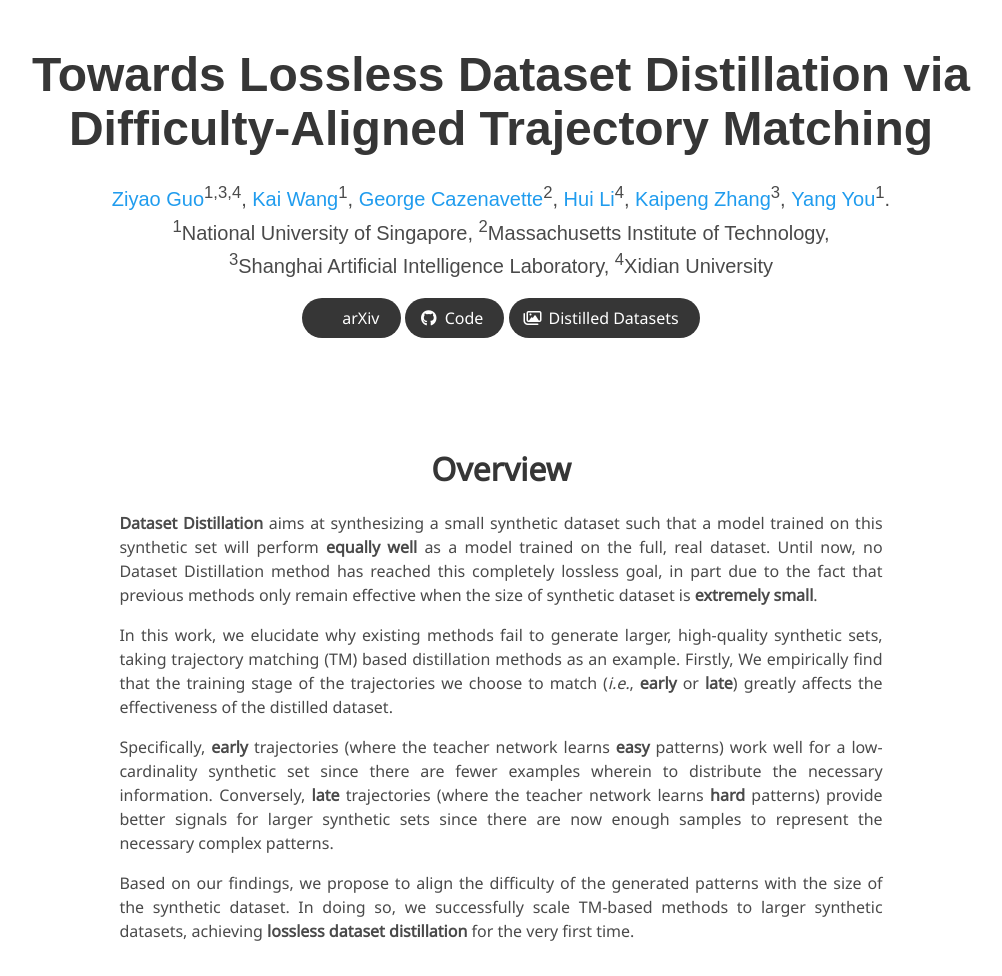
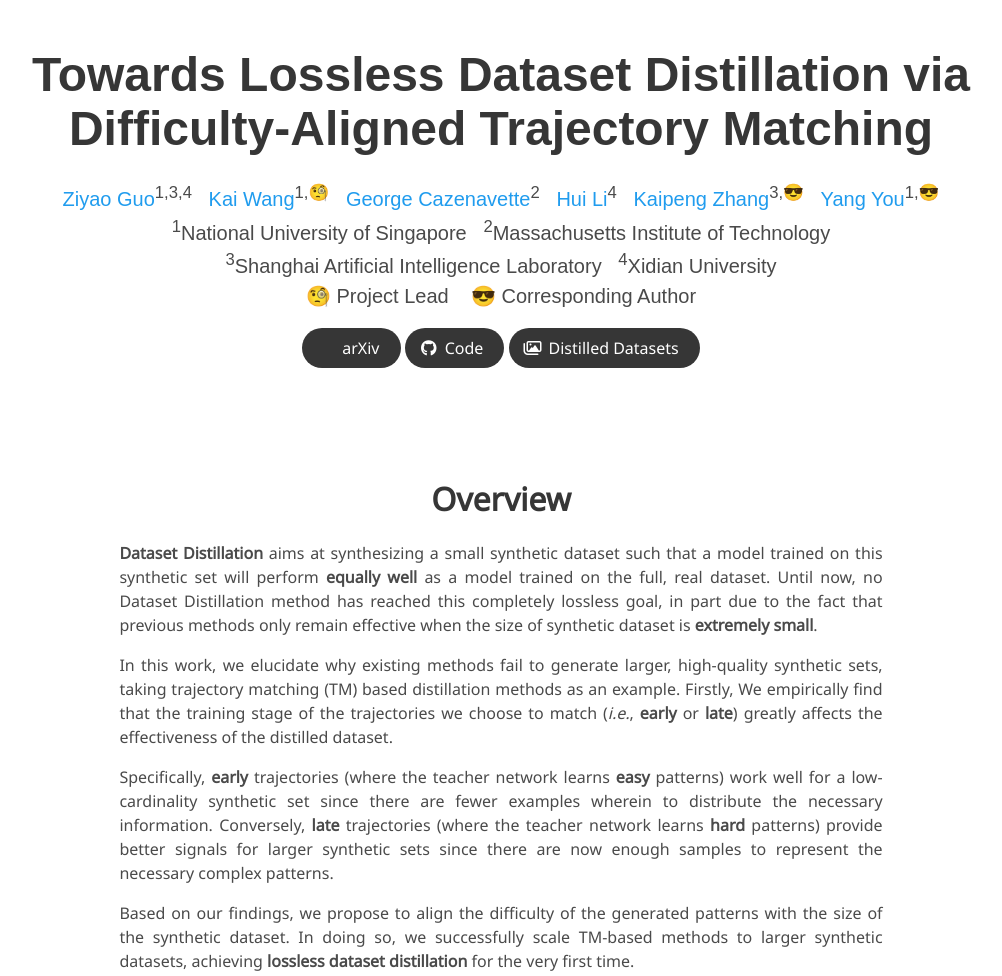
Before and after one commit to NUS-HPC-AI-Lab/DATM, a plain HTML site: page index.html in a window 1280 px wide. Shown: the top 976 px of the page, without its empty margins (139-1141 px from the left). Drawn offline with nearby package versions, Linux system fonts and the light colour scheme; some icons are missing; a web font is replaced by a local one.

Commit message:
Update index.html

```diff
--- a/index.html
+++ b/index.html
@@ -54,32 +54,36 @@
               Trajectory Matching</h1>
             <div class="is-size-5 publication-authors">
               <span class="author-block">
-                <a href="https://github.com/GzyAftermath">Ziyao Guo</a><sup>1,3,4</sup>, </span>
+                <a href="https://github.com/GzyAftermath">Ziyao Guo</a><sup>1,3,4</sup> </span>&nbsp;&nbsp;
               <span class="author-block">
-                <a href="https://kaiwang960112.github.io/">Kai Wang</a><sup>1</sup>, </span>
+                <a href="https://kaiwang960112.github.io/">Kai Wang</a><sup>1,🧐</sup> </span>&nbsp;&nbsp;
               <span class="author-block">
-                <a href="https://georgecazenavette.github.io/">George Cazenavette</a><sup>2</sup>,
+                <a href="https://georgecazenavette.github.io/">George Cazenavette</a><sup>2</sup>&nbsp;&nbsp;
               </span>
               <span class="author-block">
-                <a href="https://web.xidian.edu.cn/lihui/en/index.html">Hui Li</a><sup>4</sup>,
+                <a href="https://web.xidian.edu.cn/lihui/en/index.html">Hui Li</a><sup>4</sup>&nbsp;&nbsp;
               </span>
               <span class="author-block">
-                <a href="https://kpzhang93.github.io/">Kaipeng Zhang</a><sup>3</sup>,
+                <a href="https://kpzhang93.github.io/">Kaipeng Zhang</a><sup>3,😎</sup>&nbsp;&nbsp;
               </span>
               <span class="author-block">
-                <a href="https://www.comp.nus.edu.sg/~youy/">Yang You</a><sup>1</sup>.
+                <a href="https://www.comp.nus.edu.sg/~youy/">Yang You</a><sup>1,😎</sup>
               </span>
             </div>
 
             <div class="is-size-5 publication-authors">
-              <span class="author-block"><sup>1</sup>National University of Singapore, </span>
-              <span class="author-block"><sup>2</sup>Massachusetts Institute of Technology, </span>
-              <span class="author-block"><sup>3</sup>Shanghai Artificial Intelligence Laboratory, </span>
+              <span class="author-block"><sup>1</sup>National University of Singapore </span>&nbsp;&nbsp;
+              <span class="author-block"><sup>2</sup>Massachusetts Institute of Technology </span>
+              <span class="author-block"><sup>3</sup>Shanghai Artificial Intelligence Laboratory </span>&nbsp;&nbsp;
               <span class="author-block"><sup>4</sup>Xidian University</span>
             </div>
-
+            <div class="is-size-5 publication-authors">
+              <span class="author-block">🧐 Project Lead</span>&nbsp;&nbsp;&nbsp;
+              <span class="author-block">😎 Corresponding Author </span>
+            </div>
             <div class="column has-text-centered">
               <div class="publication-links">
+
                 <!-- PDF Link. -->
 
                 <!-- <span class="link-block">
```
